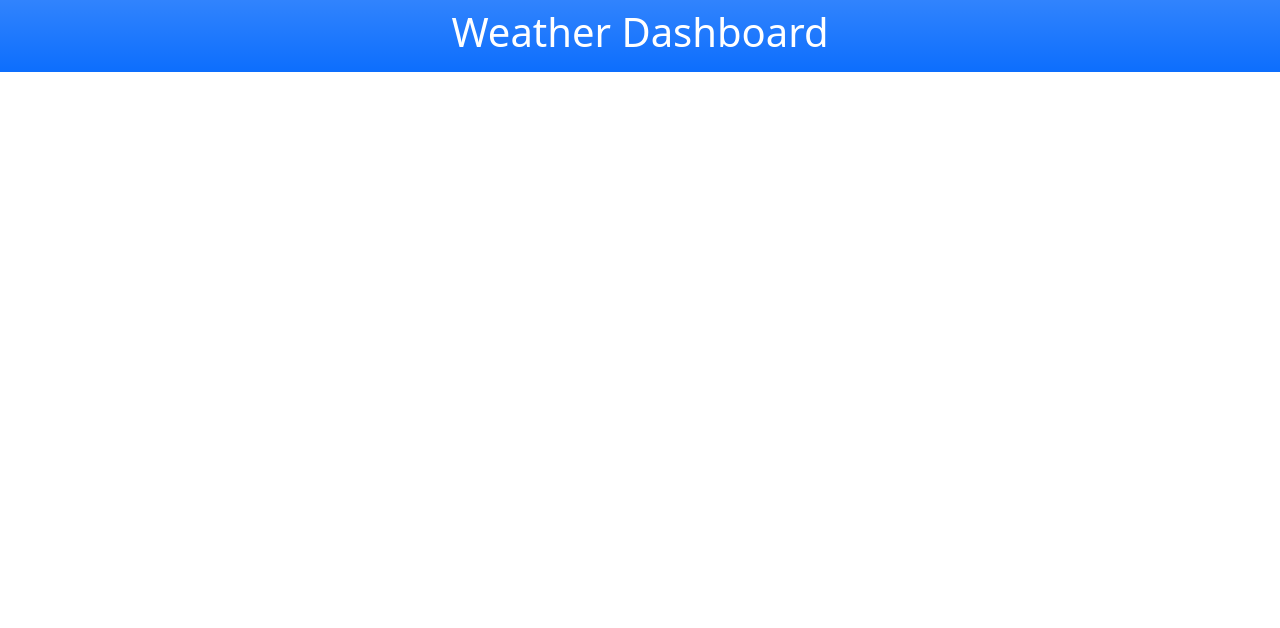
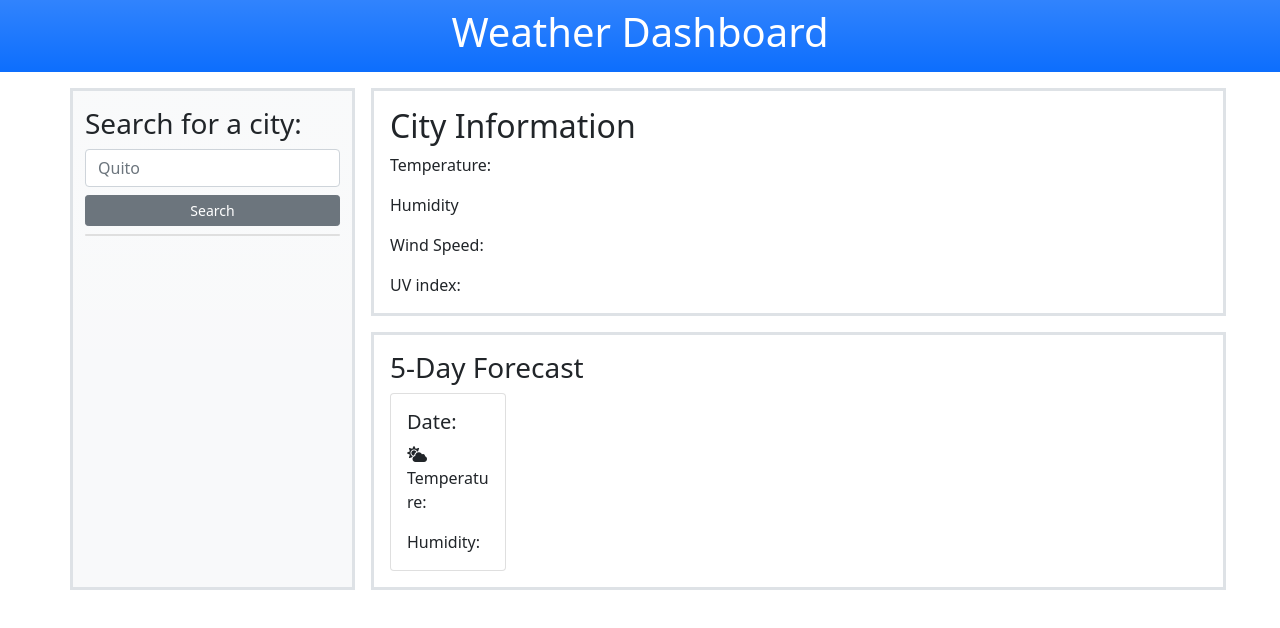
Before and after one commit to PanchoPuma/weatherDashboard, a plain HTML site: page index.html in a window 1280 px wide. Drawn offline with nearby package versions, Linux system fonts and the light colour scheme.

Commit message:
setting up initial design with HTML and Bootstrap

```diff
--- a/index.html
+++ b/index.html
@@ -36,13 +36,61 @@
 
   <body>
     <header class="container-fluid">
-                <div class="row navbar bg-primary bg-gradient text-white text-center">
-                    <h1>Weather Dashboard</h1>
-                </div>
+        <div class="row navbar bg-primary bg-gradient text-white text-center">
+            <h1>Weather Dashboard</h1>
+        </div>
     </header>
     <main class="container">
-
-
+        <section class="row content-row">
+        <!--First half starts-->
+            <section class="pt-3 col-12  bg-gradient bg-light border border-3 col-md-3 mt-3 ">
+                <h3>Search for a city:</h3>
+                <!--Search form-->
+                <form class="form-group mb-2 input-group  ">
+                    <input type="text" class="form-control" id="searchCityForm" placeholder="Quito">
+                </form>
+                <!--Search button-->
+                <button class="btn mb-2 btn-secondary btn-sm col-12 " id="searchCityBtn"> Search </button>
+                <!-- Seach History -->
+                <div class="card">
+                    <ul class="list-group" id="previousSearchHistory">
+                    </ul>
+                </div>
+            </section>
+        <!--First half ends-->
+        <!--Second half starts-->
+            <section id="weatherInfo" class="col-md-9 col-12">
+            <!--City Information-->
+                <div class="row">
+                    <div class="col-12 my-3 mx-3 px-3 py-3 border border-3 ">
+                        <h2 id="currentCity">City Information</h2>
+                        <p class="mb-1.5" id="currentTemperature" >Temperature:</p>
+                        <p class="mb-1.5" id="currentHumidity"> Humidity</p>
+                        <p class="mb-1.5" id="currentWS">Wind Speed: </p>
+                        <p class="mb-0" id="uvIndex" >UV index:</p>
+                    </div>
+                </div>
+            <!--5 Day Forecast-->
+                <div class="row ">
+                    <div class="col-12 my-0 mx-3 px-3 py-3 border border-3 ">
+                         <h3>5-Day Forecast</h3>
+                        <div class="row" >
+                            <div class="col-2" id="5DayForecast">
+                                <div class="card">
+                                    <div class="card-body">
+                                        <h5 class="card-title">Date:</h5>
+                                        <i class="fas fa-cloud-sun"></i>
+                                        <p class="card-text">Temperature: </p>
+                                        <p class="card-text">Humidity: </p>
+                                    </div>
+                                </div>
+                            </div>
+                        </div>
+                    </div>
+                </div>
+            </section>
+        <!--Second half ends-->
+        </section>
     </main>
     <!--JQuery-->
     <script src="https://code.jquery.com/jquery-3.4.1.min.js"></script>
```
